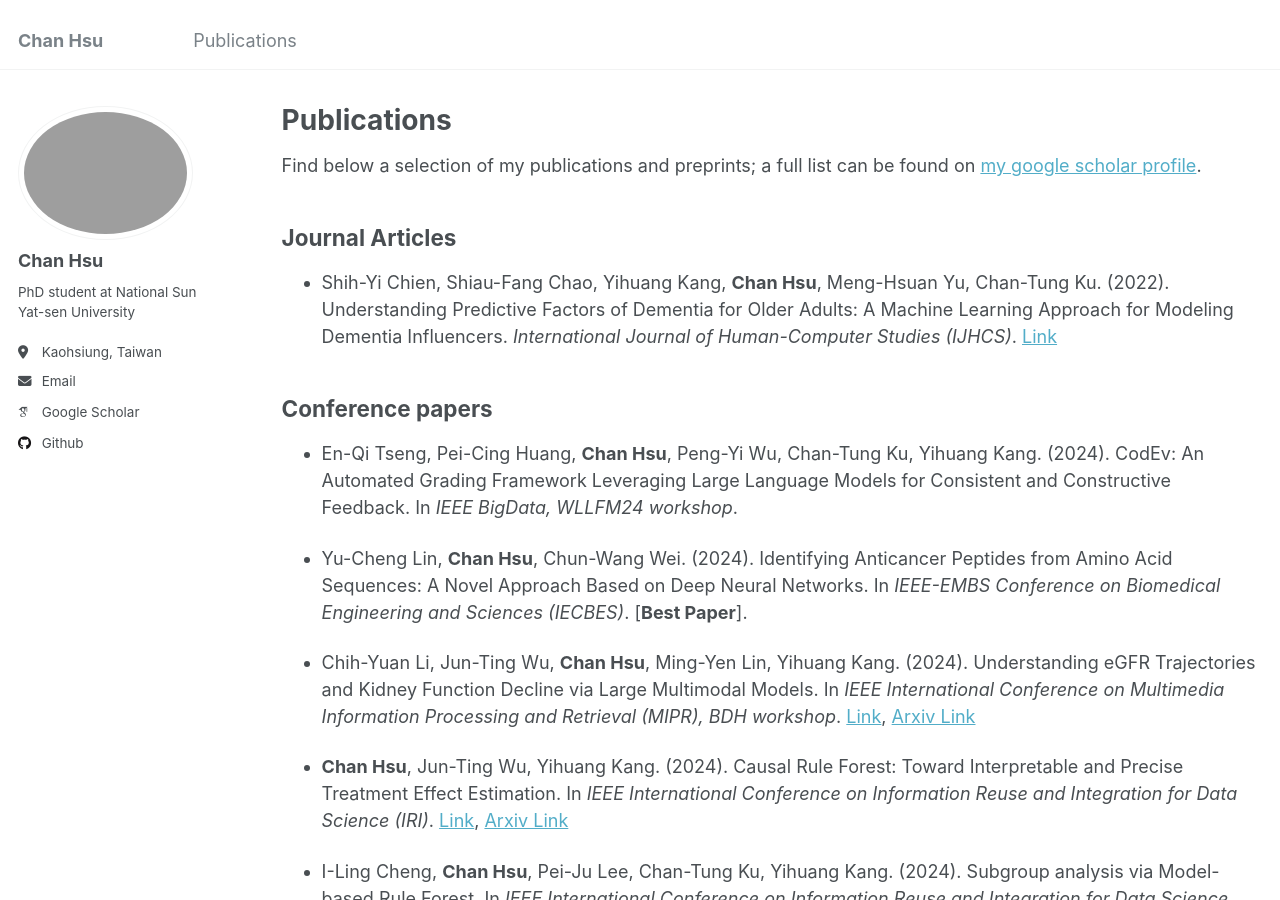
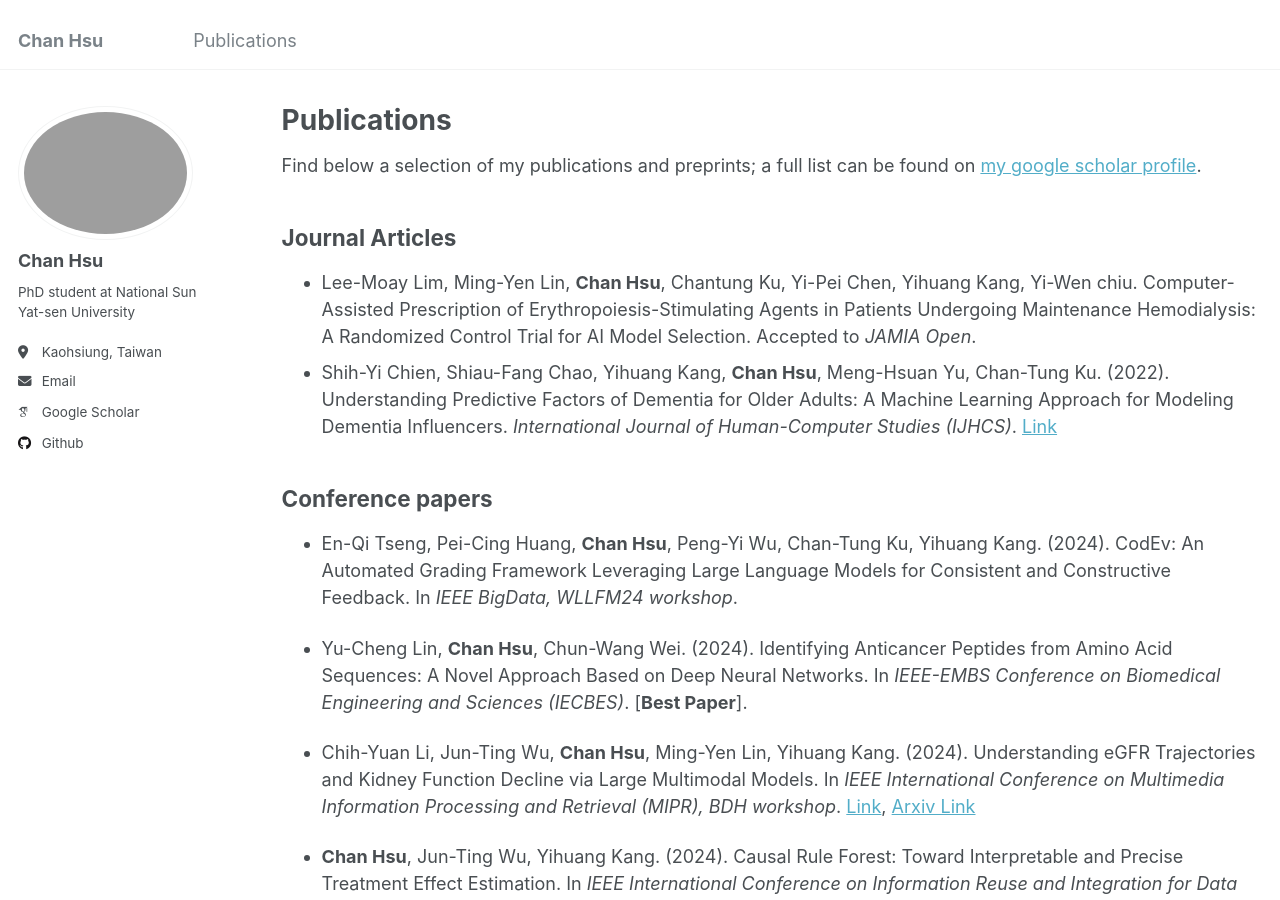
Before and after one commit to chanshsu/chanshsu.github.io, a Jekyll site: the page built from _pages/publications.md, in a window 1280 px wide and 900 px high. Built offline with Jekyll 4.4.1, drawn with Linux system fonts in a browser that asks for light colours; some web fonts are replaced.

Commit message:
Update publications.md

```diff
--- a/_pages/publications.md
+++ b/_pages/publications.md
@@ -8,6 +8,7 @@
 Find below a selection of my publications and preprints; a full list can be found on [my google scholar profile](https://scholar.google.com/citations?user=qOfvi1oAAAAJ).
 
 ## Journal Articles
+- Lee-Moay Lim, Ming-Yen Lin, **Chan Hsu**, Chantung Ku, Yi-Pei Chen, Yihuang Kang, Yi-Wen chiu. Computer-Assisted Prescription of Erythropoiesis-Stimulating Agents in Patients Undergoing Maintenance Hemodialysis: A Randomized Control Trial for AI Model Selection. Accepted to _JAMIA Open_.
 - Shih-Yi Chien, Shiau-Fang Chao, Yihuang Kang, **Chan Hsu**, Meng-Hsuan Yu, Chan-Tung Ku. (2022). Understanding Predictive Factors of Dementia for Older Adults: A Machine Learning Approach for Modeling Dementia Influencers. _International Journal of Human-Computer Studies (IJHCS)_. [Link](https://www.sciencedirect.com/science/article/abs/pii/S1071581922000611)
 
 ## Conference papers
```
